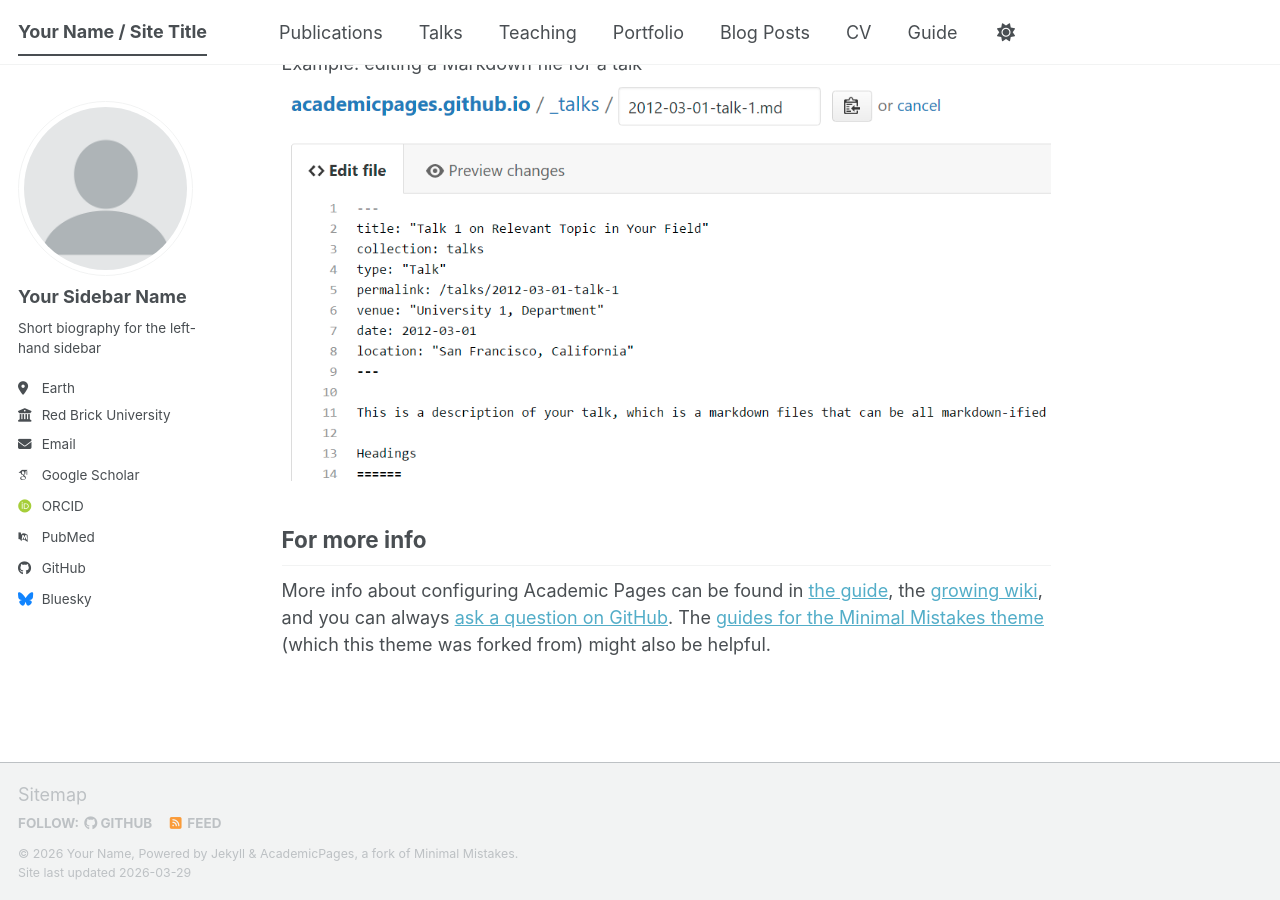
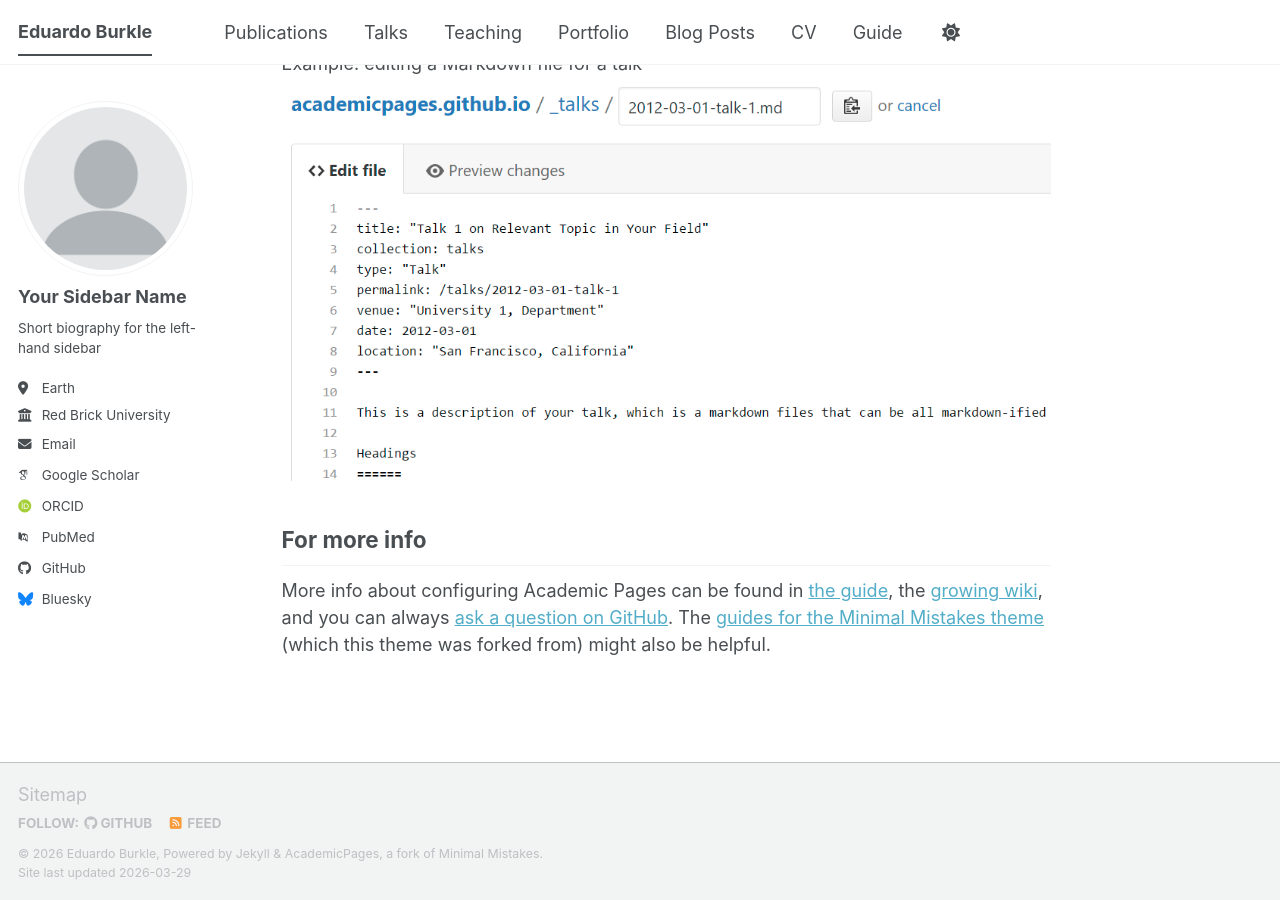
Before and after one commit to eduardoburkle/eduardoburkle.github.io, a Jekyll site: the page built from _pages/about.md, in a window 1280 px wide and 900 px high, scrolled down 2720 px. Built offline with Jekyll 4.4.1, drawn with Linux system fonts in a browser that asks for light colours; some web fonts are replaced; a script bundle is joined from its source files by our own code; library files that are not in the unit come from our copies.

Commit message:
Update _config.yml

```diff
--- a/_config.yml
+++ b/_config.yml
@@ -9,14 +9,14 @@
 # Basic Site Settings
 locale                   : "en-US"
 site_theme               : "default" # The available themes options are "default", "air", "sunrise", "mint", "dirt" and "contrast"
-title                    : "Your Name / Site Title"
+title                    : "Eduardo Burkle"
 title_separator          : "-"
-name                     : &name "Your Name"
-description              : &description "Your Name's academic portfolio"   # Update this with a general description of your site, this is the default if not overridden by a page
-url                      : https://academicpages.github.io # The base hostname & protocol for your site e.g. "https://[your GitHub username].github.io",
+name                     : &name "Eduardo Burkle"
+description              : &description "EB's academic portfolio"   # Update this with a general description of your site, this is the default if not overridden by a page
+url                      : https://eduardoburkle.github.io # The base hostname & protocol for your site e.g. "https://[your GitHub username].github.io",
                                                            # or if you already have some other page hosted on Github then use "https://[your GitHub username].github.io/[Your Repo Name]"
 baseurl                  : "" # the subpath of your site, e.g. "/blog"
-repository               : "academicpages/academicpages.github.io"
+repository               : "eduardoburkle/eduardoburkle.github.io"
 
 # Site Author - The following control what appear as part of the author content on the side bar.
 #               If a field is blank the icon and link will not appear, otherwise it will be shown.
```
